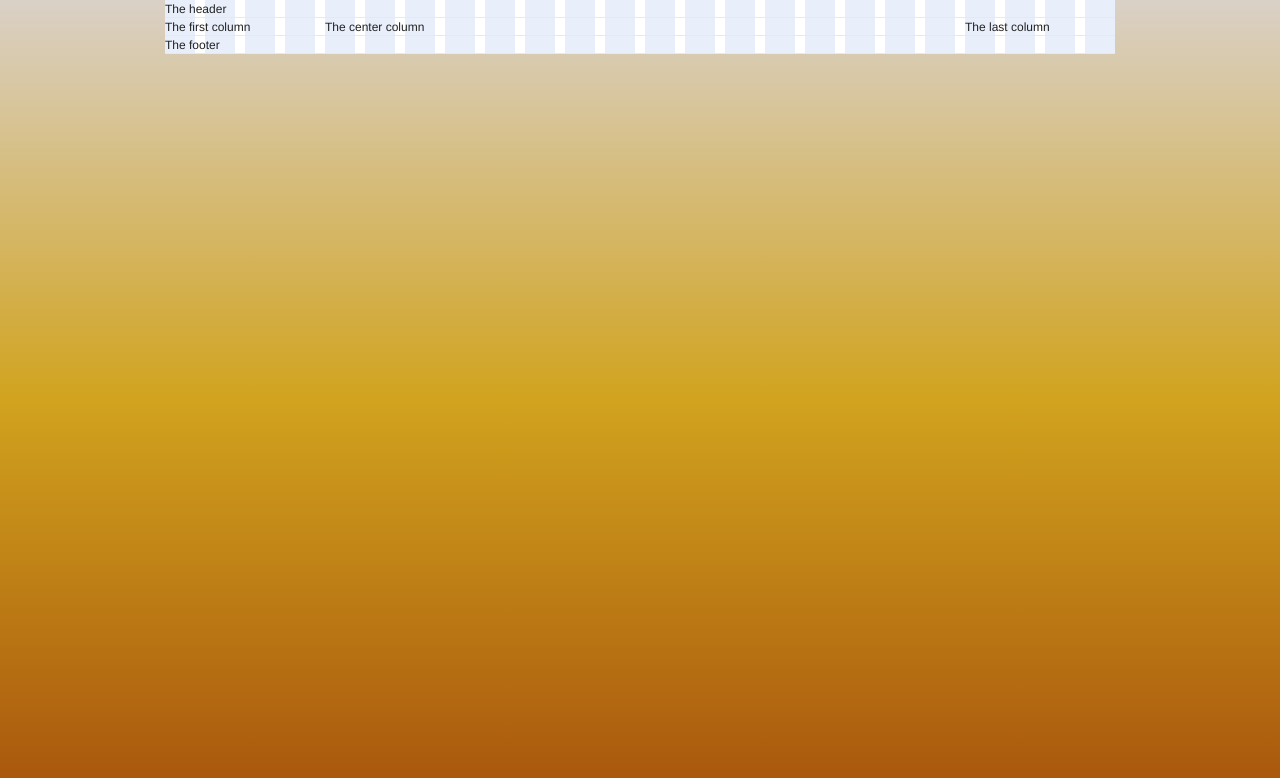
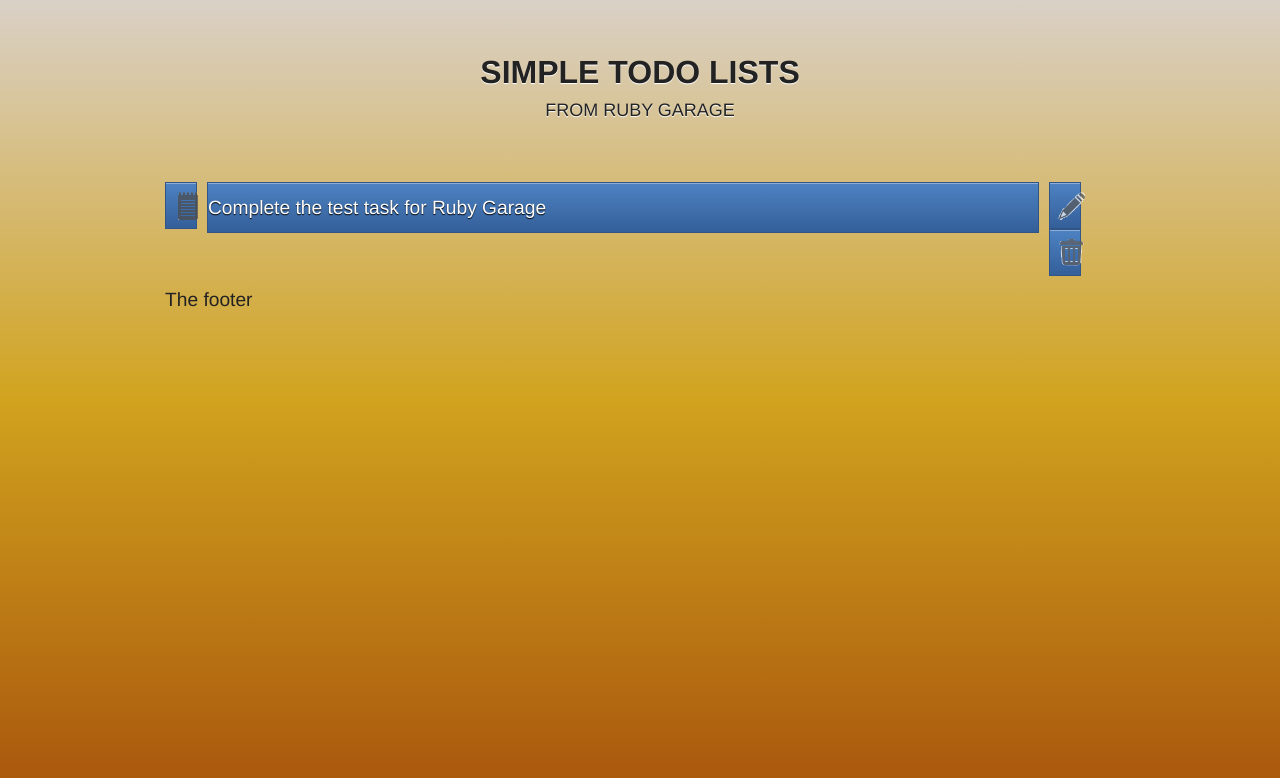
Before and after one commit to oradyvan/rg_test_task, a PHP site: page / in a window 1280 px wide. Shown: the top 778 px of the page. Run offline with PHP 8.4, Linux system fonts and the light colour scheme.

Commit message:
My first attempt to fight off CSS styling for project header

```diff
--- a/css/main.css
+++ b/css/main.css
@@ -1,5 +1,44 @@
+/* Debug settings started */
+
+/* Debug settings ended */
+
 body {
 	background: rgb(209,163,30); /* old browsers */
 	background: -webkit-linear-gradient(top, rgb(218,209,199), rgb(209,163,30), rgb(168,84,12)); /* Chrome 10+, Safari 5.1+ */
 	background: linear-gradient(top, rgb(218,209,199), rgb(209,163,30), rgb(168,84,12)); /* CSS3 */
 }
+
+.container .main_header, .sub_header {
+	text-align: center;
+	text-shadow: 0px 1px 1px white;
+}
+
+.container .main_header {
+	font-size: xx-large;
+	font-weight: bold;
+}
+
+.container .sub_header {
+	font-size: large;
+	margin-top: -10px;
+}
+
+img {
+	opacity: 0.75;
+}
+
+.project_header_border {
+	border-top: 1px solid rgb(142,173,212); /* inner top border line */
+}
+
+.project_header {
+	border: 1px solid rgb(49,85,137); /* outer border line */
+	background: rgb(73,112,172); /* old browsers */
+	background: -webkit-linear-gradient(top, rgb(77,130,194), rgb(52,95,153)); /* Chrome 10+, Safari 5.1+ */
+	background: linear-gradient(top, rgb(77,130,194), rgb(52,95,153)); /* CSS3 */
+}
+
+.project_name {
+	color: white;
+	text-shadow: 0px 1px 1px black;
+}
--- a/index.html
+++ b/index.html
@@ -8,26 +8,53 @@
 <![endif]-->
 <link rel="stylesheet" href="css/main.css" type="text/css" media="screen, projection"/>
 </head>
-<body>
+<body class="large">
 
-<div class="container showgrid">
-<div class="span-24">
-    The header
+<div class="container">
+
+<!-- add 1 full-length row before the headers //-->
+<div class="span-24"><br/></div>
+
+<div class="span-24 main_header">
+	SIMPLE TODO LISTS
 </div>
 
-<div class="span-4">
-    The first column
+<div class="span-24 sub_header">
+	FROM RUBY GARAGE
 </div>
-<div class="span-16">
-    The center column
+
+<!-- and separate headers from table with another 1 full-length row //-->
+<div class="span-24"><br/></div>
 </div>
-<div class="span-4 last">
-    The last column
+
+<div class="container">
+
+<!-- A sample of a project folder goes here //-->
+<div class="span-1 project_header">
+	<div class="project_header_border">
+		<img src="images/project.png"/>
+	</div>
+</div>
+<div class="span-21 project_header project_name">
+	<div class="project_header_border">
+		Complete the test task for Ruby Garage
+	</div>
+</div>
+<div class="span-1 project_header">
+	<div class="project_header_border">
+		<img src="images/edit.png"/>
+	</div>
+</div>
+<div class="span-1 project_header last">
+	<div class="project_header_border">
+		<img src="images/delete.png"/>
+	</div>
 </div>
 
 <div class="span-24">
     The footer
 </div>
+
 </div>
 
 </body>
```
